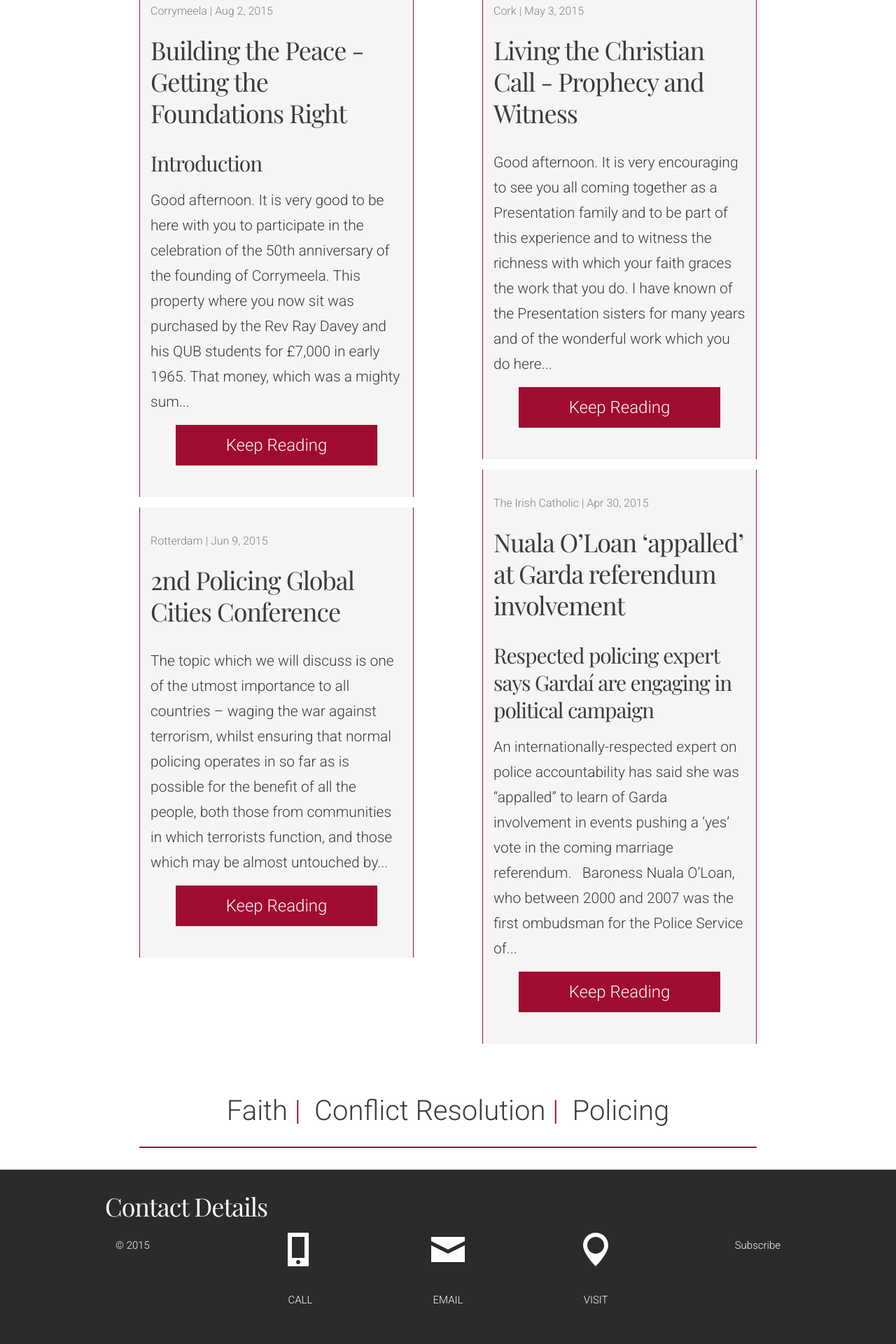
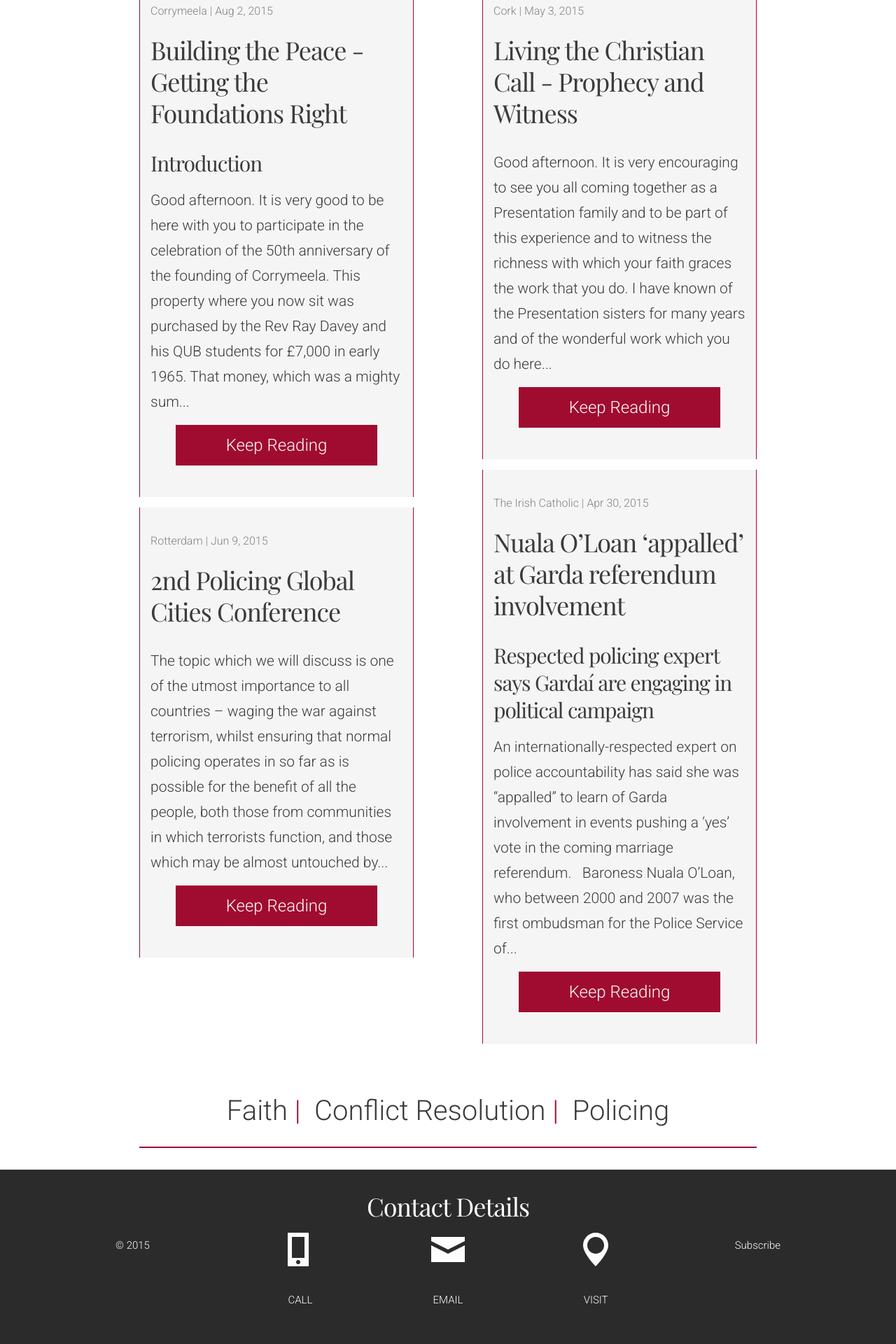
Before and after one commit to nualaoloan/nualaoloan, a Jekyll site: the page built from index.html, in a window 1280 px wide. Shown: the part 851-2771 px from the top of the page at 70% size. Built offline with Jekyll 4.4.1, drawn with Linux system fonts in a browser that asks for light colours; some web fonts are replaced; the list of posts is cut into pages by our own code.

Commit message:
Update _layout.scss

```diff
--- a/_sass/_layout.scss
+++ b/_sass/_layout.scss
@@ -136,8 +136,8 @@ nav#site-nav a#site-title-touch h1 {
   p {
     font-size: 1em;
   }
-  h2 {
-    margin: 0 auto;
+  div.wrapper h2 {
+    text-align: center;
     color: $white-color;
   }
 }
```
